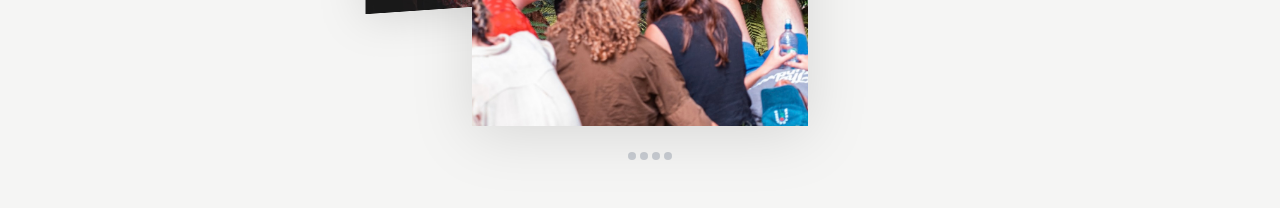
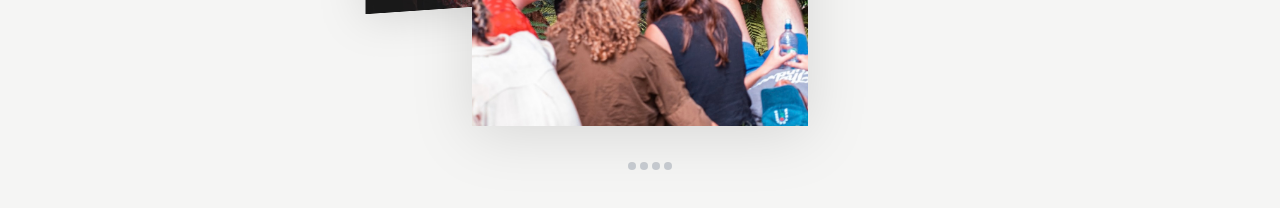
Before and after one commit to patnz/photo-app-nextjs-v1, a Next.js app: page /festivals in a window 1280 px wide. Shown: the part 546-754 px from the top of the page. Built offline with nearby package versions, Linux system fonts and the light colour scheme; a web font is replaced by a local one.

Commit message:
add padding to carousel indicator

```diff
--- a/src/pages/festivals/carousel-indicator.tsx
+++ b/src/pages/festivals/carousel-indicator.tsx
@@ -17,7 +17,7 @@ export default function CarouselIndicator({
     length > maxIndicatorVisible ? maxIndicatorVisible : length
 
   return (
-    <div className="carousel-indicator">
+    <div className="carousel-indicator pt-24">
       {Array.from(Array(maxIndicator), (_, index) => {
         return (
           <div
--- a/src/pages/gigs/carousel-indicator.tsx
+++ b/src/pages/gigs/carousel-indicator.tsx
@@ -17,7 +17,7 @@ export default function CarouselIndicator({
     length > maxIndicatorVisible ? maxIndicatorVisible : length
 
   return (
-    <div className="carousel-indicator">
+    <div className="carousel-indicator pt-24">
       {Array.from(Array(maxIndicator), (_, index) => {
         return (
           <div
```
